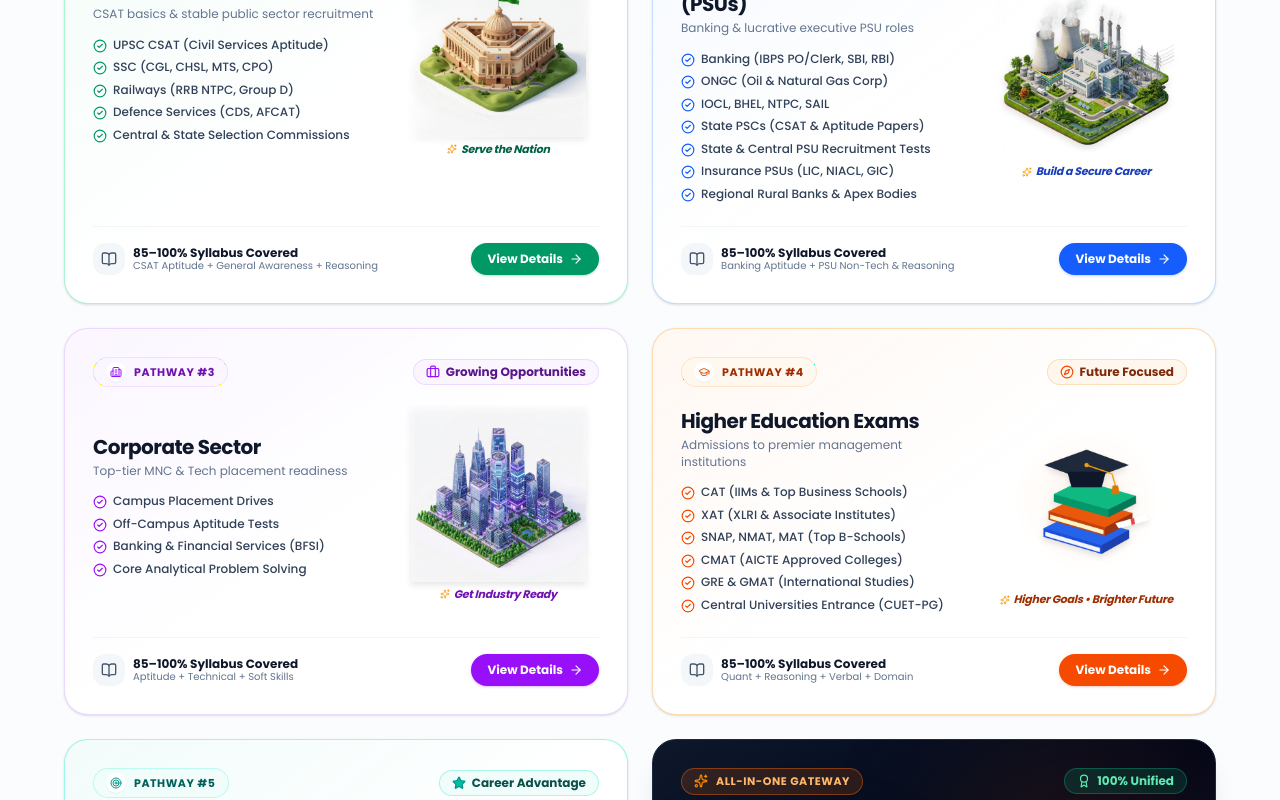
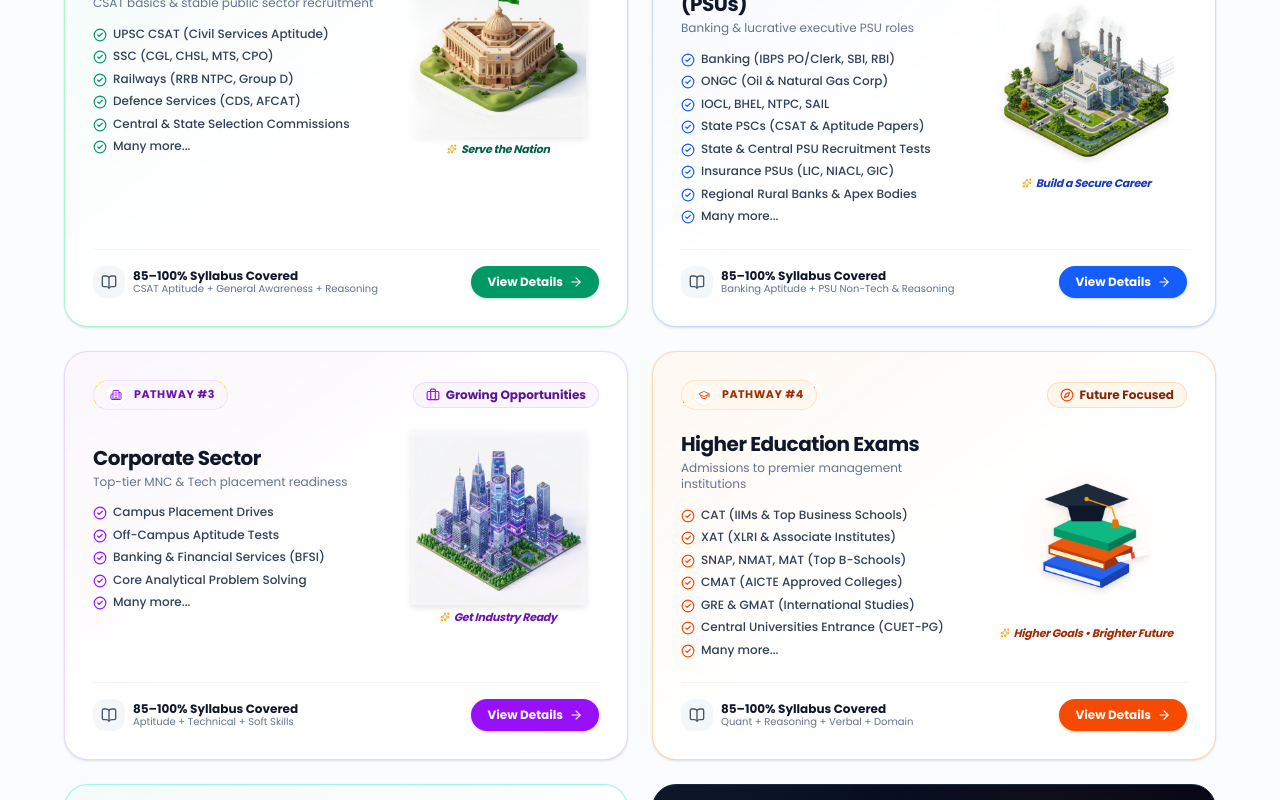
Before and after one commit to merugu-srikanth/career-Courses, a Next.js app: page / in a window 1280 px wide. Shown: the part 1200-2000 px from the top of the page. Built offline with nearby package versions, Linux system fonts and the light colour scheme.

Commit message:
added many more

```diff
--- a/src/components/coaching/CareerPathwaysGrid.jsx
+++ b/src/components/coaching/CareerPathwaysGrid.jsx
@@ -57,6 +57,7 @@
         "Railways (RRB NTPC, Group D)",
         "Defence Services (CDS, AFCAT)",
         "Central & State Selection Commissions",
+        "Many more..."
       ],
     },
     {
@@ -87,6 +88,7 @@
         "State & Central PSU Recruitment Tests",
         "Insurance PSUs (LIC, NIACL, GIC)",
         "Regional Rural Banks & Apex Bodies",
+        "Many more..."
       ],
     },
     {
@@ -116,6 +118,7 @@
         // "Deloitte, PwC, Accenture Assessments",
         "Banking & Financial Services (BFSI)",
         "Core Analytical Problem Solving",
+        "Many more..."
       ],
     },
     {
@@ -145,6 +148,7 @@
         "CMAT (AICTE Approved Colleges)",
         "GRE & GMAT (International Studies)",
         "Central Universities Entrance (CUET-PG)",
+        "Many more..."
       ],
     },
     {
```
